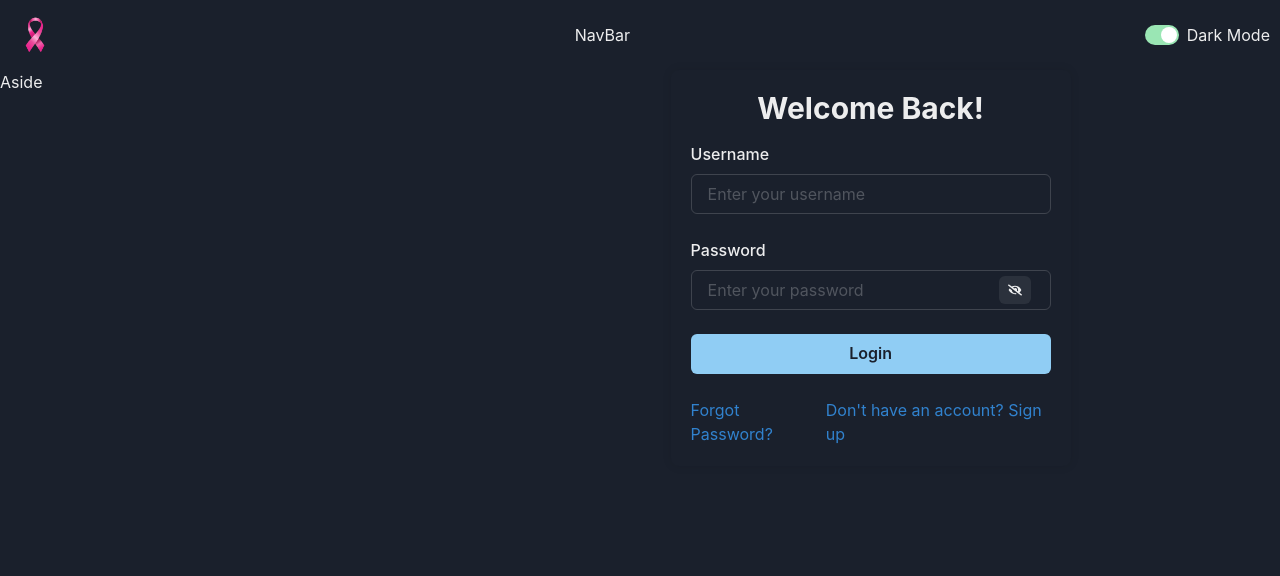
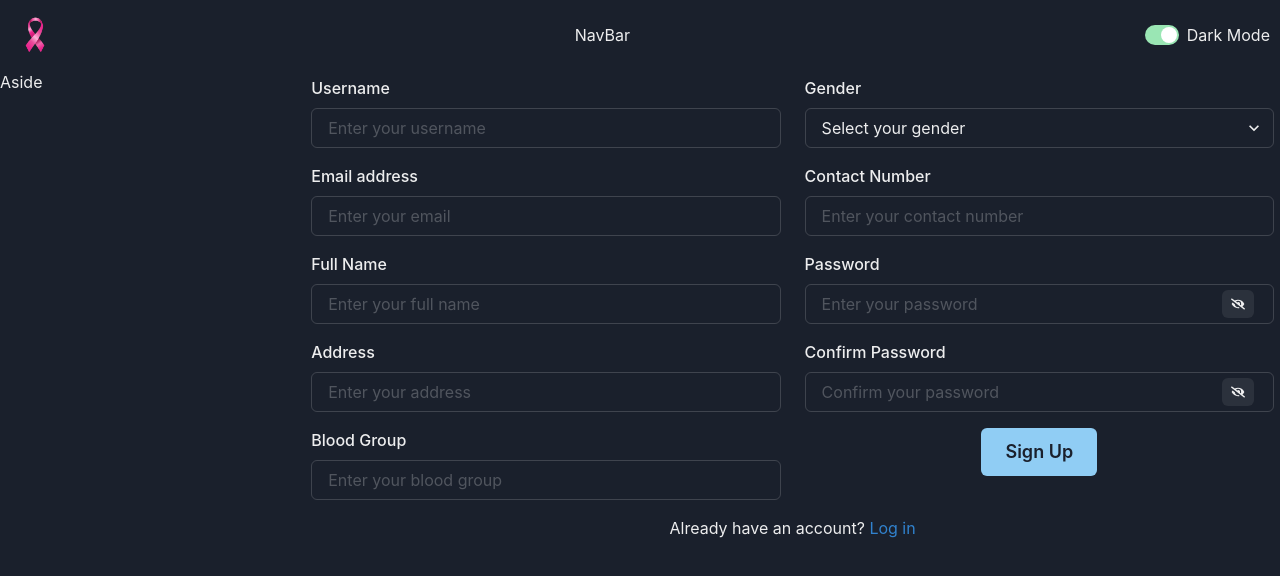
Before and after one commit to AnojAryal/CancerCellDetector-Frontend, a React (Vite) app in the folder cancercelldetection-frontened/: page /signup in a window 1280 px wide. Shown: the top 576 px of the page. Built offline with nearby package versions, Linux system fonts and the light colour scheme.

Commit message:
routing added

```diff
--- a/cancercelldetection-frontened/src/App.tsx
+++ b/cancercelldetection-frontened/src/App.tsx
@@ -1,6 +1,8 @@
 import { Grid, GridItem, Show } from "@chakra-ui/react";
+import { Routes, Route } from "react-router-dom";
 import NavBar from "./components/NavBar";
 import Login from "./components/Login";
+import SignUp from "./components/SignUp";
 
 function App() {
   return (
@@ -17,7 +19,10 @@ function App() {
         <GridItem area="aside">Aside</GridItem>
       </Show>
       <GridItem area="main">
-        <Login />
+        <Routes>
+          <Route path="/login" element={<Login />} />
+          <Route path="/signup" element={<SignUp />} />
+        </Routes>
       </GridItem>
     </Grid>
   );
--- a/cancercelldetection-frontened/src/components/Login.tsx
+++ b/cancercelldetection-frontened/src/components/Login.tsx
@@ -14,6 +14,7 @@ import {
 } from "@chakra-ui/react";
 import { useLogin } from "../hooks/useLogin";
 import { FaEye, FaEyeSlash } from "react-icons/fa";
+import { useNavigate } from "react-router-dom";
 
 const Login = () => {
   const { login, formErrors } = useLogin();
@@ -22,6 +23,7 @@ const Login = () => {
     password: "",
     showPassword: false,
   });
+  const navigate = useNavigate();
 
   const handleChange = (e: React.ChangeEvent<HTMLInputElement>) => {
     const { name, value } = e.target;
@@ -109,7 +111,7 @@ const Login = () => {
               <Link color="blue.500" href="/forgot-password">
                 Forgot Password?
               </Link>
-              <Link color="blue.500" href="/signup">
+              <Link color="blue.500" onClick={() => navigate("/signup")}>
                 Don't have an account? Sign up
               </Link>
             </Stack>
--- a/cancercelldetection-frontened/src/components/SignUp.tsx
+++ b/cancercelldetection-frontened/src/components/SignUp.tsx
@@ -13,8 +13,11 @@ import {
   IconButton,
   InputGroup,
   InputRightElement,
+  Text,
+  Link,
 } from "@chakra-ui/react";
 import { FaEye, FaEyeSlash } from "react-icons/fa";
+import { Link as RouterLink } from "react-router-dom";
 import { useSignUp } from "../hooks/useSignUp";
 
 const SignUp = () => {
@@ -141,7 +144,7 @@ const SignUp = () => {
                     name="gender"
                     value={formData.gender}
                     onChange={handleChange}
-                    placeholder=""
+                    placeholder="Select your gender"
                   >
                     <option value="male">Male</option>
                     <option value="female">Female</option>
@@ -202,7 +205,7 @@ const SignUp = () => {
                     <InputRightElement width="4.5rem">
                       <IconButton
                         aria-label={
-                          showPassword ? "show password" : "Hide password"
+                          showPassword ? "Show password" : "Hide password"
                         }
                         h="1.75rem"
                         size="sm"
@@ -225,6 +228,14 @@ const SignUp = () => {
             </GridItem>
           </Grid>
         </form>
+        <Flex justify="center" mt="4">
+          <Text>
+            Already have an account?{" "}
+            <Link as={RouterLink} to="/login" color="blue.500">
+              Log in
+            </Link>
+          </Text>
+        </Flex>
       </div>
     </div>
   );
--- a/cancercelldetection-frontened/src/main.tsx
+++ b/cancercelldetection-frontened/src/main.tsx
@@ -1,14 +1,17 @@
 import React from "react";
 import ReactDOM from "react-dom/client";
 import { ChakraProvider, ColorModeScript } from "@chakra-ui/react";
-import App from "./App.tsx";
-import theme from "./theme.ts";
+import { BrowserRouter as Router } from "react-router-dom";
+import App from "./App";
+import theme from "./theme";
 
 ReactDOM.createRoot(document.getElementById("root")!).render(
   <React.StrictMode>
     <ChakraProvider theme={theme}>
       <ColorModeScript initialColorMode={theme.config.initialColorMode} />
-      <App />
+      <Router>
+        <App />
+      </Router>
     </ChakraProvider>
   </React.StrictMode>
 );
```
Also changed, not shown: cancercelldetection-frontened/src/components/NavBar.tsx (+8 -9 lines).
